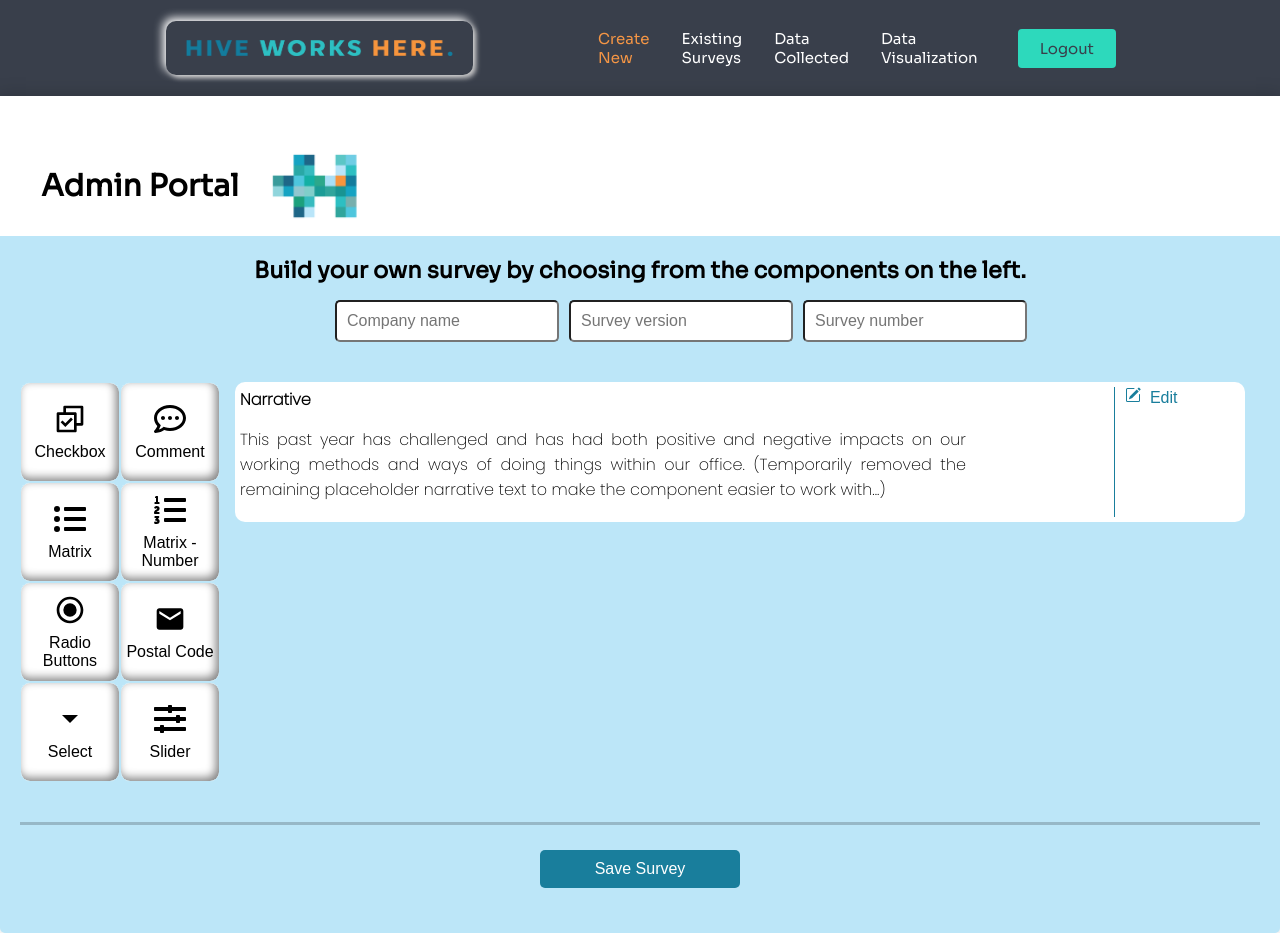
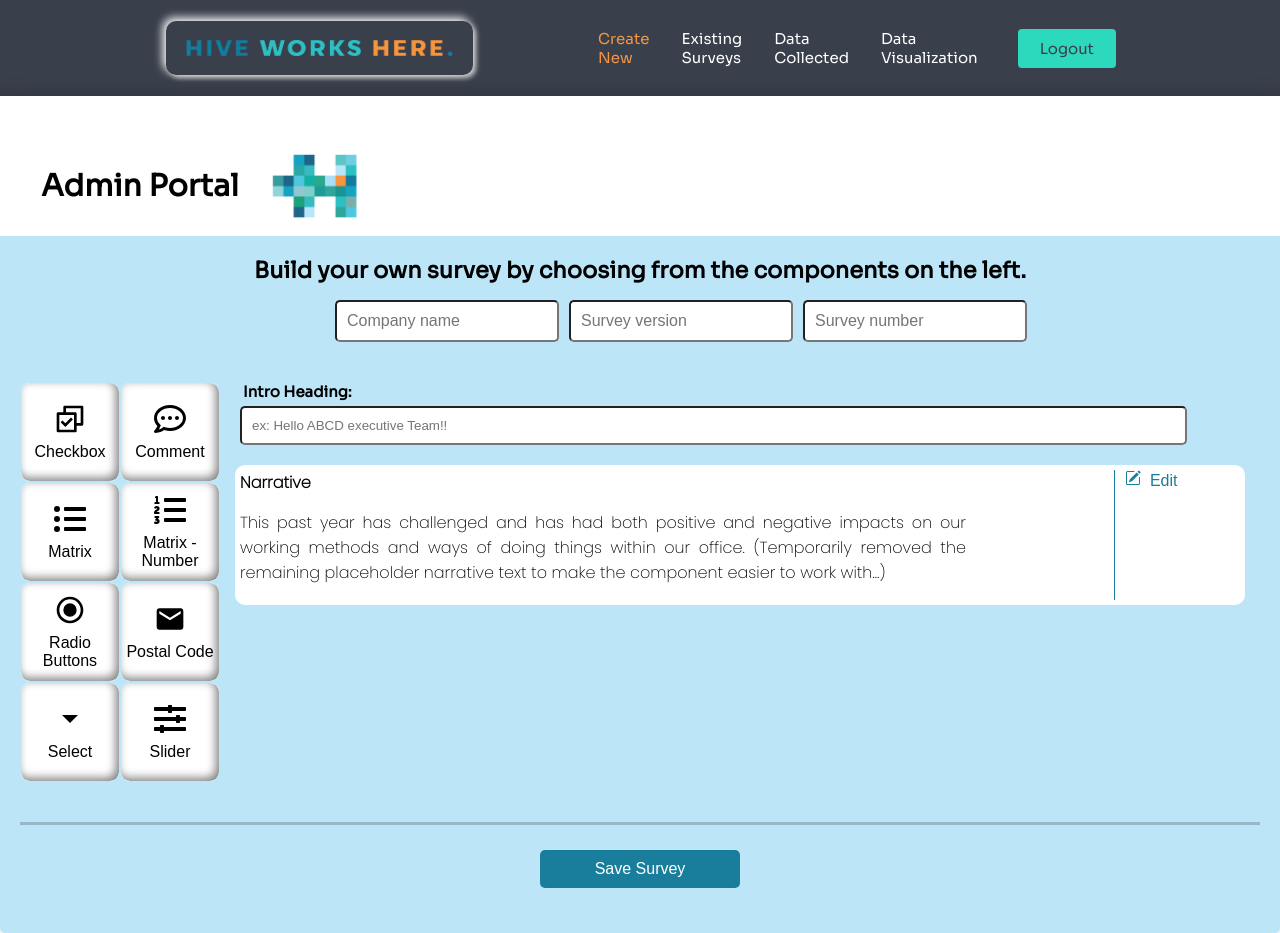
Before and after one commit to fjjes/project3-Hive, a React (Create React App) app in the folder client/: page /create-new in a window 1280 px wide. Built offline with nearby package versions, Linux system fonts and the light colour scheme.

Commit message:
added field for custom heading

```diff
--- a/client/src/components/pages/Admin/AdminPortal.css
+++ b/client/src/components/pages/Admin/AdminPortal.css
@@ -271,6 +271,21 @@ input[type=checkbox] {
   height: 100%;
 }
 
+.survey-selected-components .intro-heading{
+  padding-left: 15px;
+  margin-top: 15px;;
+}
+.survey-selected-components .intro-heading input{
+  width:90%;
+}
+.survey-selected-components .intro-heading label{
+font-weight: bold;
+margin-left:8px;
+}
+.survey-selected-components .intro-heading input::placeholder{
+  align-items: center;
+}
+
 /* Bottom (save button) */
 .save-survey-button-and-link {
   align-items: center;
--- a/client/src/components/pages/Admin/SaveSurvey.js
+++ b/client/src/components/pages/Admin/SaveSurvey.js
@@ -15,6 +15,7 @@ const SaveSurvey = ({ rowId, copyOrOriginal }) => {
   const [surveyNumber, setSurveyNumber] = useState("");
   const [company, setCompany] = useState("");
   const [version, setVersion] = useState("");
+  const [heading, setHeading] = useState("")
   const [narrative, setNarrative] = useState(
     "This past year has challenged and has had both positive and negative impacts on our working methods and ways of doing things within our office. (Temporarily removed the remaining placeholder narrative text to make the component easier to work with...)"
   );
@@ -33,6 +34,7 @@ const SaveSurvey = ({ rowId, copyOrOriginal }) => {
       let data = await response.json();
       console.log("data:", data);
       setQuestions(data.questions);
+      setHeading(data.heading);
       setNarrative(data.narrative);
       setCompany(data.company);
       setVersion(data.version);
@@ -190,6 +192,7 @@ const SaveSurvey = ({ rowId, copyOrOriginal }) => {
       surveyNumber,
       company,
       version,
+      heading,
       narrative,
       questions,
       createdDate: currentDate,
@@ -388,6 +391,15 @@ const SaveSurvey = ({ rowId, copyOrOriginal }) => {
         {/* RIGHT PART OF PAGE */}
         <div className="survey-selected-components">
           <div className="survey-selected-components-background">
+            <div className="intro-heading">
+              <label>Intro Heading:</label>
+              <input
+                  type="text"
+                  placeholder="ex: Hello ABCD executive Team!!"
+                  value={heading}
+                  onChange={(e)=>setHeading(e.target.value)}
+              />
+            </div>
             {/* Displays the question components that have been selected, and the narrative (not optional) */}
             <NarrativeOne
               narrative={narrative}
```
Also changed, not shown: 1 other file (tests, documents, lock files or other folders).
